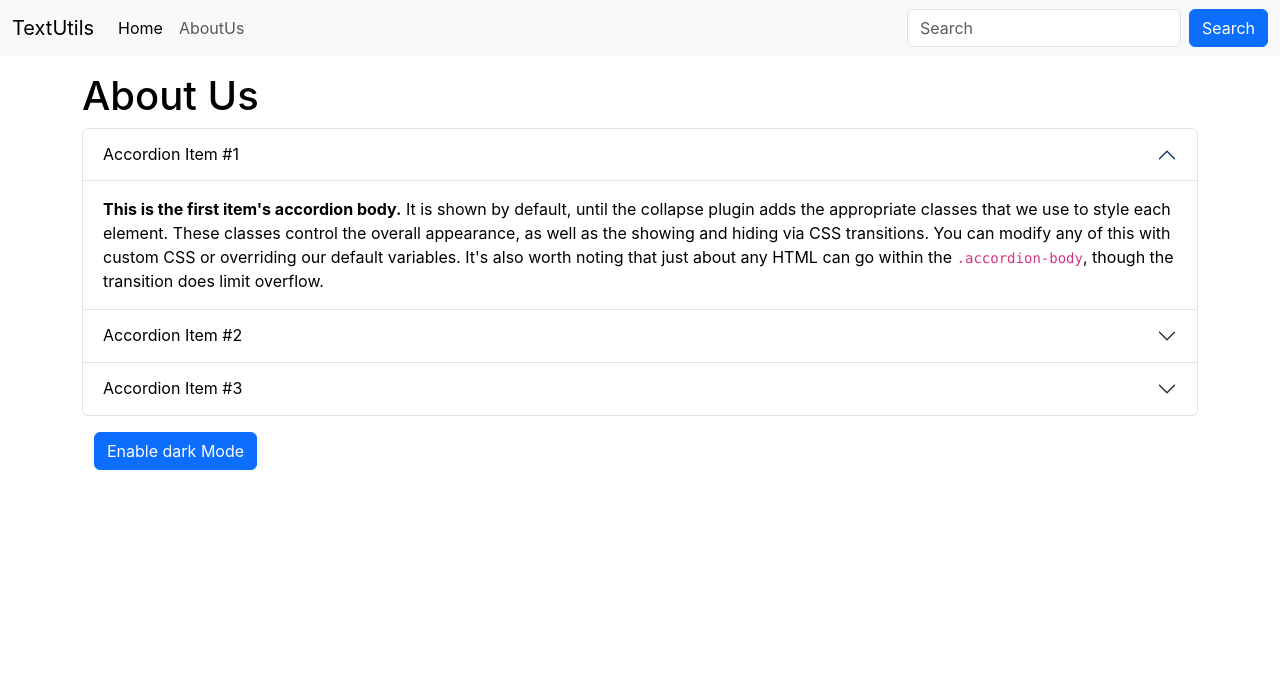
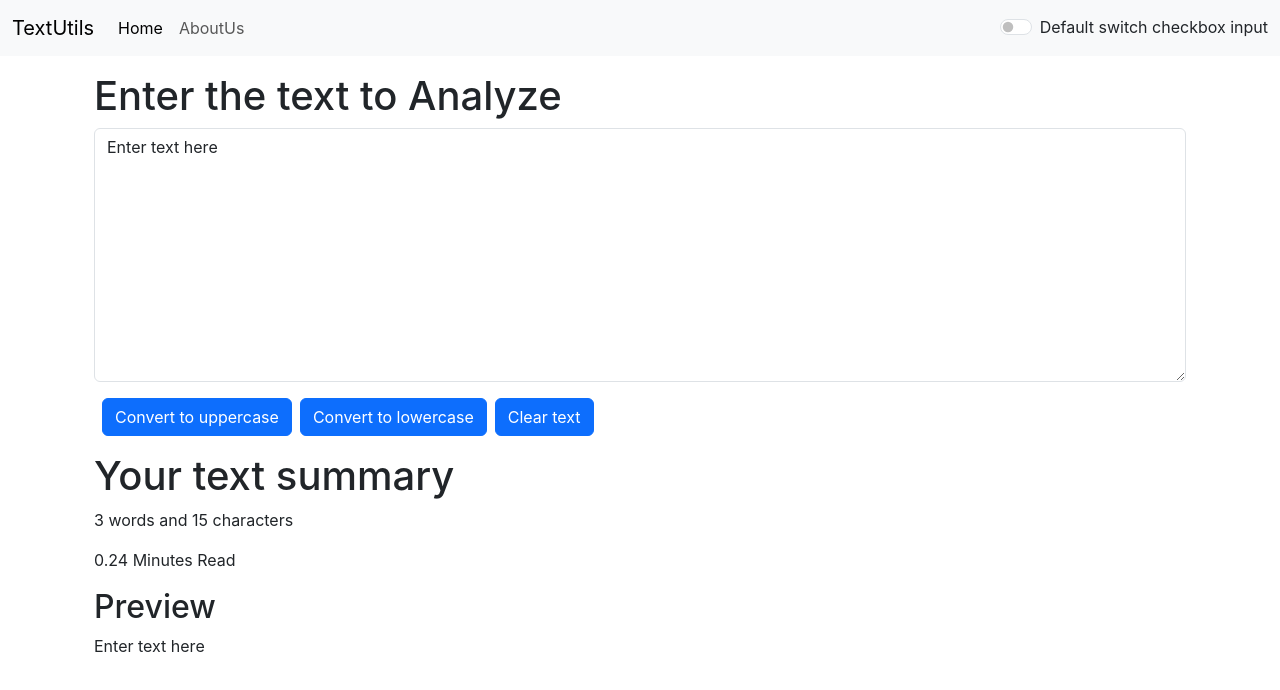
Before and after one commit to Sanjana60/Text_Utils, a React (Create React App) app: page / in a window 1280 px wide. Shown: the top 690 px of the page. Built offline with nearby package versions, Linux system fonts and the light colour scheme.

Commit message:
added switch button

```diff
--- a/src/App.js
+++ b/src/App.js
@@ -1,7 +1,7 @@
 import './App.css';
-import About from './components/About';
+// import About from './components/About';
 import NavBar from './components/NavBar';
-// import TextForm from './components/TextForm';
+import TextForm from './components/TextForm';
 
 function App() {
   return (
@@ -9,8 +9,8 @@ function App() {
     <NavBar title ="TextUtils" about ="AboutUs"/>
 
     <div className="container my-3">
-    {/* <TextForm heading = "Enter the text to Analyze"/> */}
-    <About/>
+    <TextForm heading = "Enter the text to Analyze"/>
+    {/* <About/> */}
     </div>
 
 
--- a/src/components/About.js
+++ b/src/components/About.js
@@ -13,7 +13,7 @@ export default function About() {
             setmystyle({
                 color: 'black',
                 backgroundColor:'white',
-                border: '2px solid white'
+                border: '2px solid black'
             })
             setbtntext('Enable Dark Mode')
         }
--- a/src/components/NavBar.js
+++ b/src/components/NavBar.js
@@ -19,10 +19,10 @@ export default function NavBar(props) {
         </li>
 
       </ul>
-      <form className="d-flex" role="search">
-        <input className="form-control me-2" type="search" placeholder="Search" aria-label="Search"/>
-        <button className="btn btn-primary" type="submit">Search</button>
-      </form>
+      <div class="form-check form-switch">
+  <input class="form-check-input" type="checkbox" role="switch" id="flexSwitchCheckDefault"/>
+  <label class="form-check-label" for="flexSwitchCheckDefault">Default switch checkbox input</label>
+</div>
     </div>
   </div>
 </nav>
```
